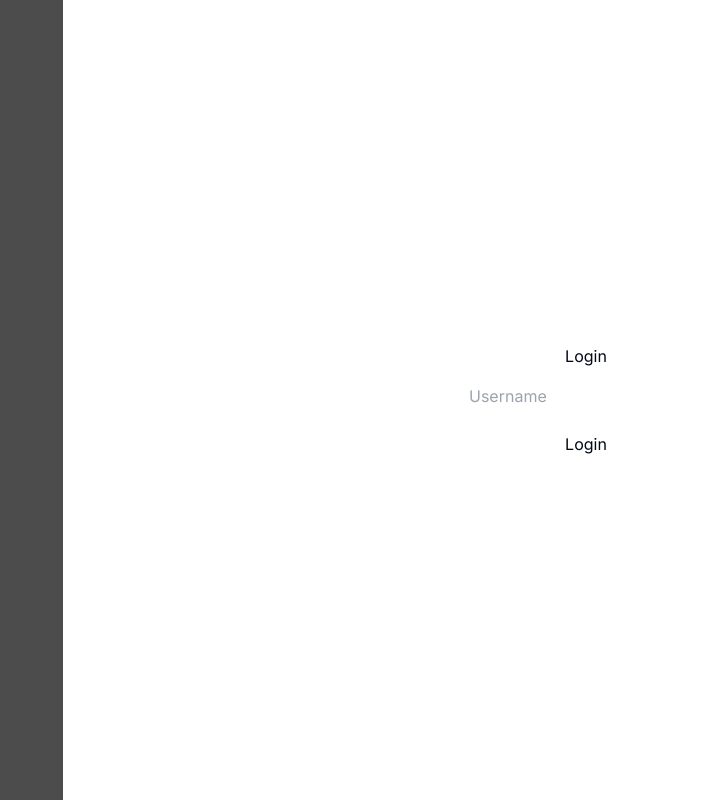
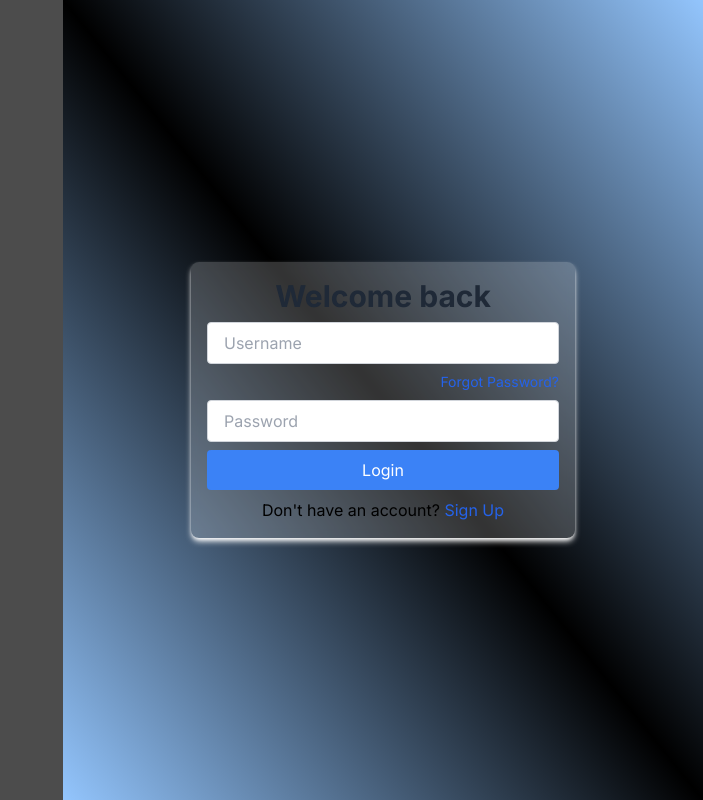
Before and after one commit to Debesis-inc/debesis_lms_frontend, a Next.js app: page / in a window 1280 px wide. Shown: the whole page, without its empty margins (577-1280 px from the left). Built offline with nearby package versions, Linux system fonts and the light colour scheme.

Commit message:
chore: Update Login component UI and add signup link

```diff
--- a/components/Login.tsx
+++ b/components/Login.tsx
@@ -1,23 +1,53 @@
-import Image from "next/image"
+import Image from "next/image";
+import Link from "next/link";
 
 const LoginPage = () => {
   return (
-    <div className="flex justify-between">
-      <div className="w-1/2">
+    <div className="flex flex-col lg:flex-row h-screen">
+      <div className="lg:w-1/2">
         {/* <Image src={'/images/login.jpg'} alt="Login" width={500} height={500} /> */}
-        <div className="bg-black/70 w-full h-screen"></div>
+        <div className="bg-black/70 w-full h-64 lg:h-full flex items-center justify-center">
+          {/* You can add any overlay content here if needed */}
+        </div>
       </div>
-      <div className="flex flex-col gap-4 items-center justify-center">
-        <h1>Login</h1>
-        <form className="flex flex-col">
-          <input type="text" id="username" name="username" placeholder="Username" className="" />
-          <input type="password" id="password" name="password" />
-          <button type="submit">Login</button>
+      <div className="flex flex-col gap-6 items-center justify-center w-full lg:w-1/2 p-6 bg-gradient-to-tr from-blue-300 via-black to-blue-300">
+        <form className="flex flex-col gap-2 w-full max-w-sm bg-white/20 rounded-lg shadow-white shadow-md backdrop-blur-sm p-4">
+          <h1 className="text-3xl font-bold text-gray-800 text-center">
+            Welcome back
+          </h1>
+          <input
+            type="text"
+            id="username"
+            name="username"
+            placeholder="Username"
+            className="w-full px-4 py-2 border border-gray-300 rounded focus:outline-none focus:ring-2 focus:ring-blue-500"
+          />
+          <Link className="text-blue-600 text-right text-sm" href="/">
+            Forgot Password?
+          </Link>
+          <input
+            type="password"
+            id="password"
+            name="password"
+            placeholder="Password"
+            className="w-full px-4 py-2 border border-gray-300 rounded focus:outline-none focus:ring-2 focus:ring-blue-500"
+          />
+          <button
+            type="submit"
+            className="w-full py-2 bg-blue-500 text-white rounded hover:bg-blue-600 transition duration-200"
+          >
+            Login
+          </button>
+          <p className="text-black text-center">
+            Don't have an account?{" "}
+          <Link className="text-blue-600" href="/signup">
+            Sign Up
+          </Link>
+          </p>
         </form>
       </div>
+    </div>
+  );
+};
 
-    </div>
-  )
-}
-
-export default LoginPage
+export default LoginPage;
```
